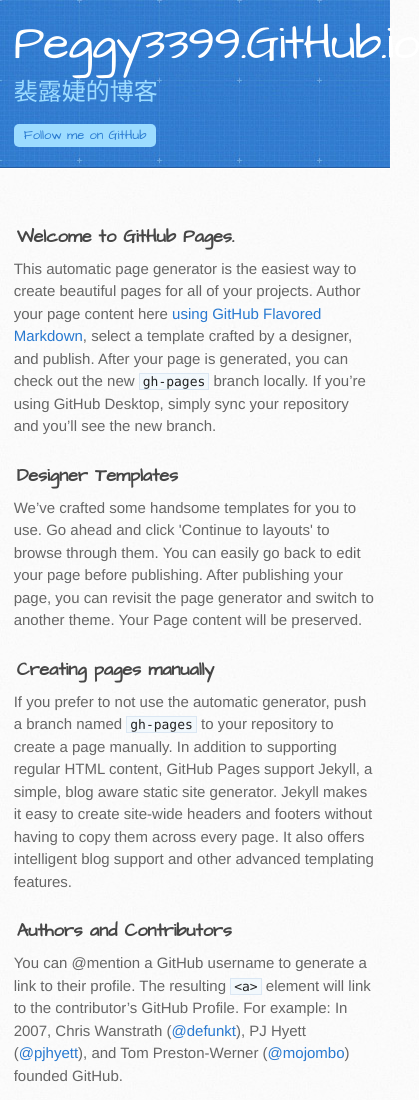
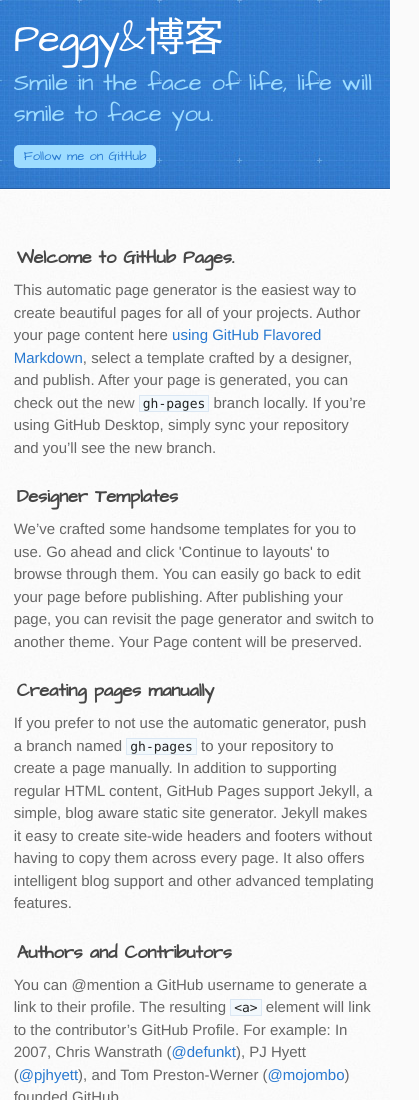
Before and after one commit to Peggy3399/Peggy.github.io, a plain HTML site: page index.html in a window 390 px wide. Shown: the top 1100 px of the page, 419 px wide, since content can reach past the window. Drawn offline with Linux system fonts and the light colour scheme.

Commit message:
更改标题

```diff
--- a/index.html
+++ b/index.html
@@ -19,8 +19,8 @@
   <body>
     <header>
       <div class="inner">
-        <h1>Peggy3399.GitHub.io</h1>
-        <h2>裴露婕的博客</h2>
+        <h1>Peggy&博客</h1>
+        <h2> Smile in the face of life, life will smile to face you. </h2>
         <a href="https://github.com/Peggy3399" class="button"><small>Follow me on</small> GitHub</a>
       </div>
     </header>
@@ -28,7 +28,7 @@
     <div id="content-wrapper">
       <div class="inner clearfix">
         <section id="main-content">
-          <h3>
+        <h3>
 <a id="welcome-to-github-pages" class="anchor" href="#welcome-to-github-pages" aria-hidden="true"><span aria-hidden="true" class="octicon octicon-link"></span></a>Welcome to GitHub Pages.</h3>
 
 <p>This automatic page generator is the easiest way to create beautiful pages for all of your projects. Author your page content here <a href="https://guides.github.com/features/mastering-markdown/">using GitHub Flavored Markdown</a>, select a template crafted by a designer, and publish. After your page is generated, you can check out the new <code>gh-pages</code> branch locally. If you’re using GitHub Desktop, simply sync your repository and you’ll see the new branch.</p>
--- a/stylesheets/stylesheet.css
+++ b/stylesheets/stylesheet.css
@@ -459,18 +459,28 @@ header h1 {
   width: 540px;
   margin-top: 0;
   margin-bottom: 0.2em;
-  font-size: 72px;
+  font-size: 40px;
   font-weight: normal;
   line-height: 1;
   color: #fff;
   letter-spacing: -1px;
+  animation: title 1s;
+  -webkit-animation: title 1s;
+}
+@keyframes title{
+  from {transform:translateY(-100px)}
+  to {transform:translateY(0)}
+}
+@-webkit-keyframes title{
+  from {transform:translateY(-100px)}
+  to {transform:translateY(0)}
 }
 
 header h2 {
   width: 540px;
   margin-top: 0;
   margin-bottom: 0;
-  font-size: 26px;
+  font-size: 22px;
   font-weight: normal;
   line-height: 1.3;
   color: #9ddcff;
@@ -526,6 +536,7 @@ a.button {
   line-height: 1.2;
   color: #fff;
 }
+
 a.button small {
   display: block;
   font-size: 11px;
@@ -785,10 +796,10 @@ footer a:hover {
     width: 340px;
   }
   header h1 {
-    font-size: 60px;
+    font-size: 40px;
   }
   header h2 {
-    font-size: 30px;
+    font-size: 24px;
   }
   #main-content {
     width: 490px;
@@ -820,7 +831,7 @@ footer a:hover {
     width: 100%;
   }
   header h1 {
-    font-size: 48px;
+    font-size: 40px;
   }
   header h2 {
     font-size: 24px;
```
Also changed, not shown: images/github-button.png, 1 other file.
